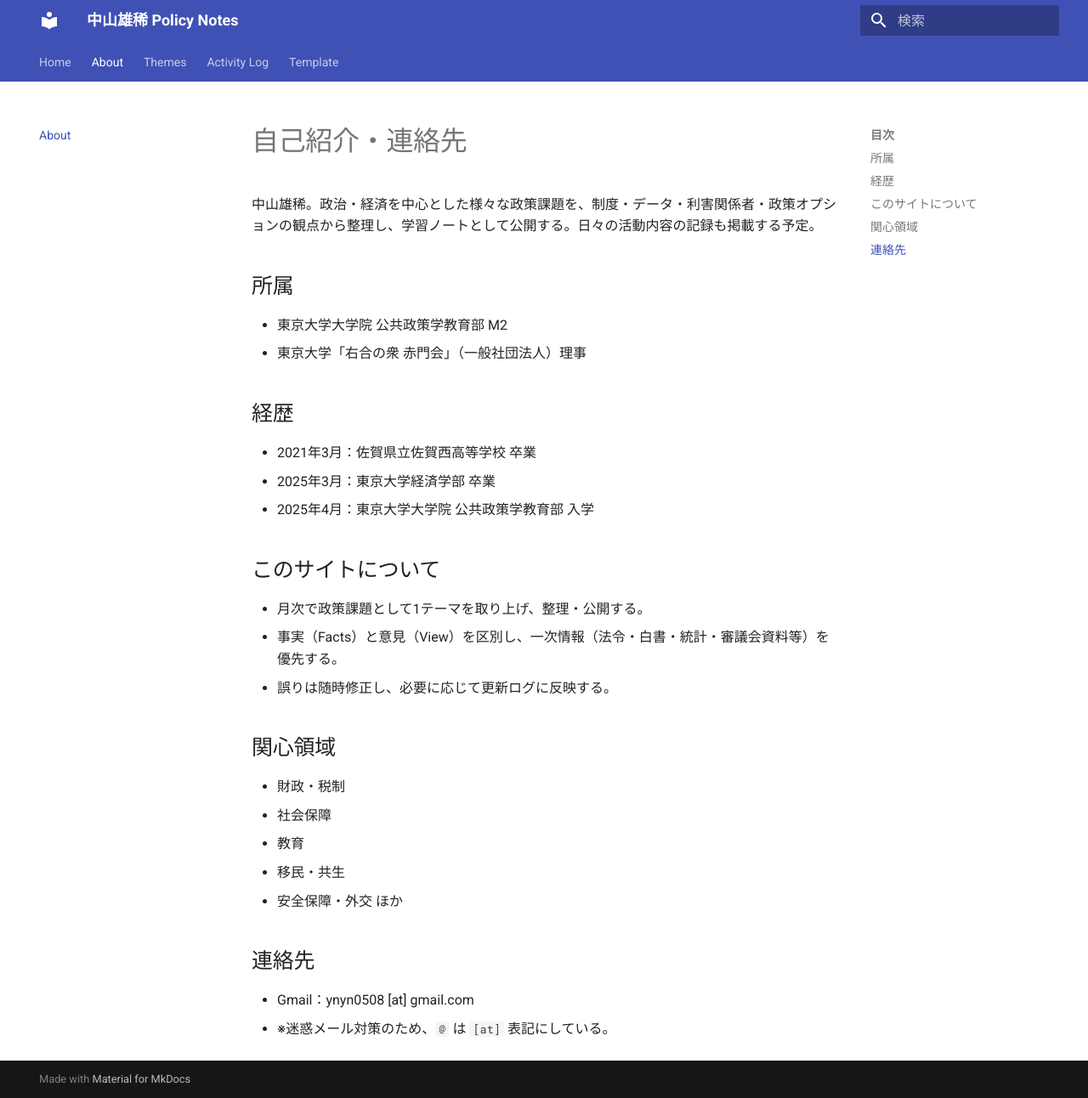
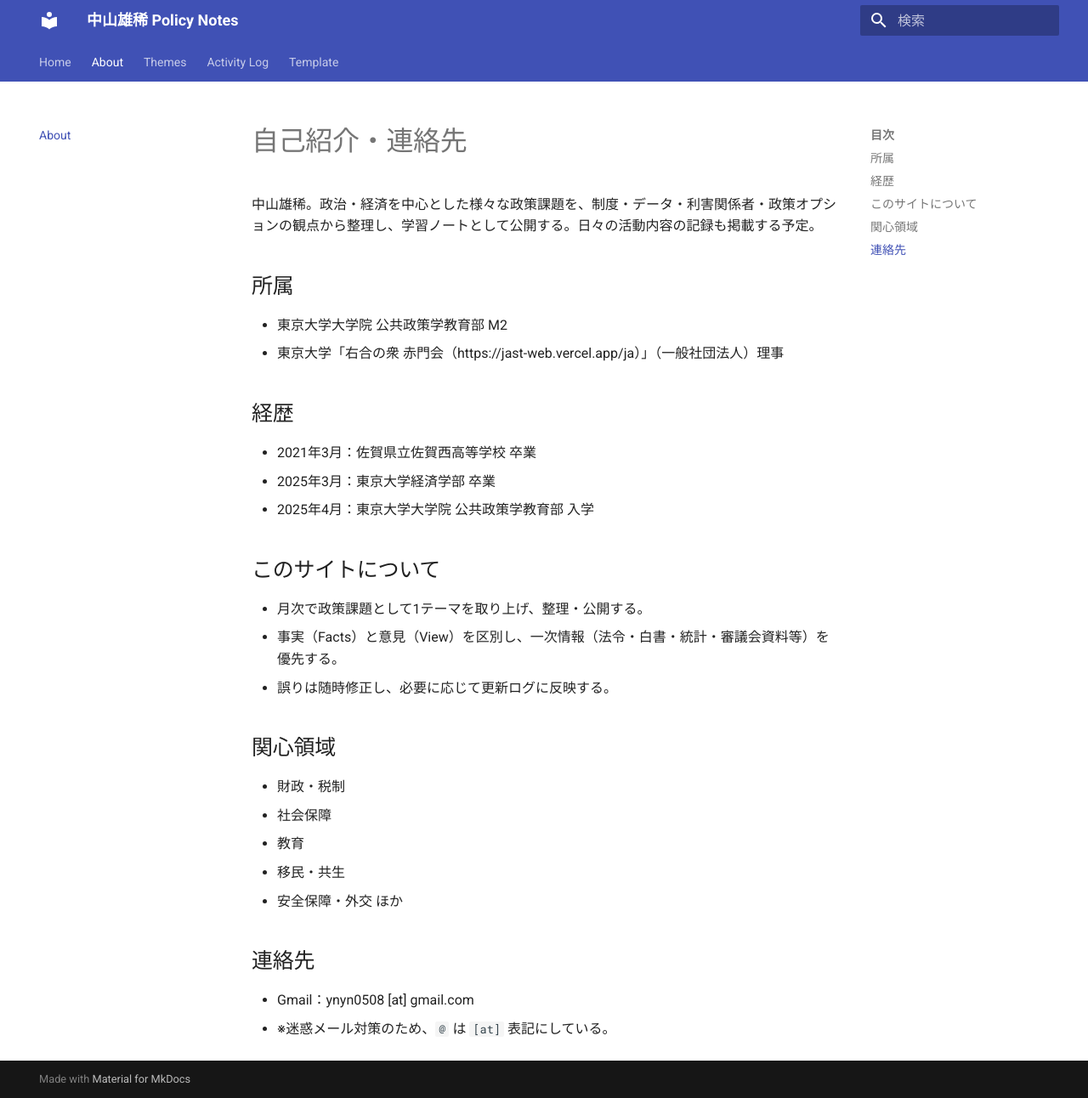
Before and after one commit to yu-ki-nakayama/policy-notes, an MkDocs documentation site: the page built from docs/about.md, in a window 1280 px wide and 1292 px high. Shown: the whole window at 85% size. Built offline with MkDocs 1.6.1 and Material for MkDocs 9.7.7, drawn with Linux system fonts in a browser that asks for light colours; some of the changed lines change nothing that is shown.

Commit message:
Update about.md

```diff
--- a/docs/about.md
+++ b/docs/about.md
@@ -4,7 +4,7 @@
 
 ## 所属
 - 東京大学大学院 公共政策学教育部 M2
-- 東京大学「右合の衆 赤門会」（一般社団法人）理事
+- 東京大学「右合の衆 赤門会（https://jast-web.vercel.app/ja）」（一般社団法人）理事
 
 ## 経歴
 - 2021年3月：佐賀県立佐賀西高等学校 卒業
```
